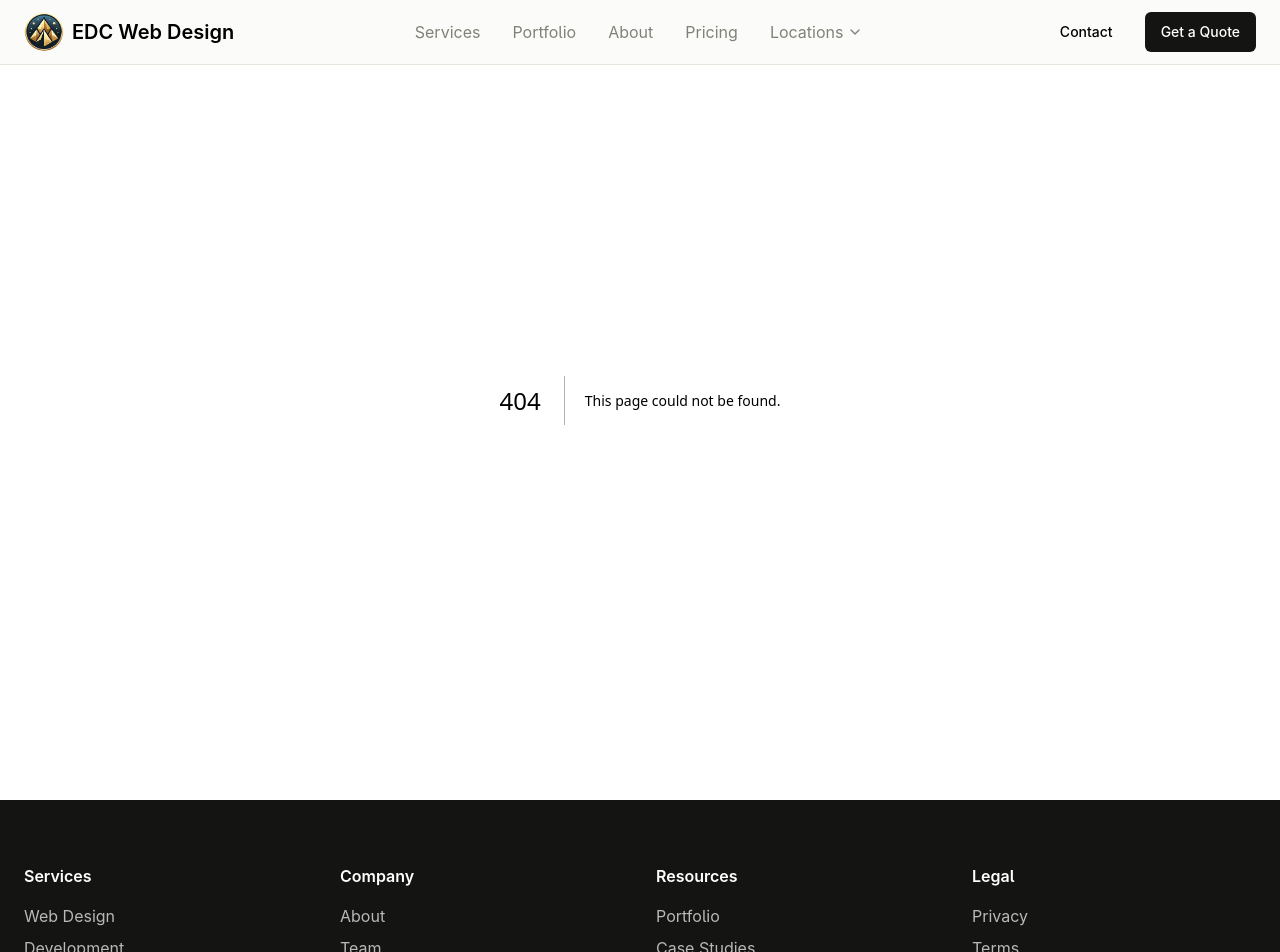
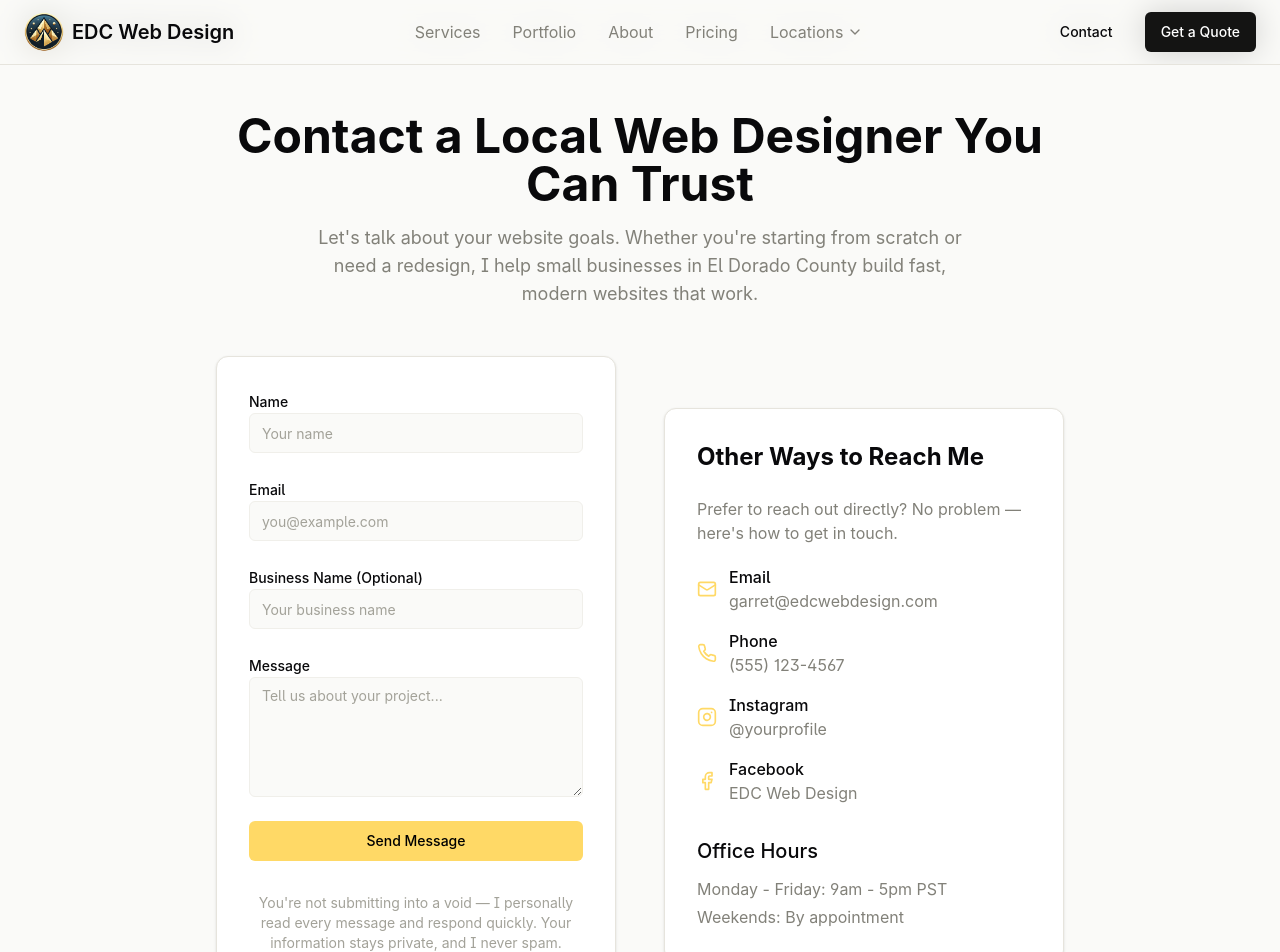
Before and after one commit to garretdgrant/edcw-next, a Next.js app: page /contact in a window 1280 px wide. Before the commit this address had no page. Shown: the top 952 px of the page. Built offline with nearby package versions, Linux system fonts and the light colour scheme.

Commit message:
chore: add contact page

```diff
--- /dev/null
+++ b/src/app/contact/page.tsx
@@ -0,0 +1,246 @@
+"use client";
+import React from "react";
+import { useForm } from "react-hook-form";
+import { z } from "zod";
+import { zodResolver } from "@hookform/resolvers/zod";
+import { Mail, Phone, Instagram, Facebook } from "lucide-react";
+import Navigation from "@/components/Navigation";
+import Footer from "@/components/Footer";
+import {
+  Form,
+  FormControl,
+  FormField,
+  FormItem,
+  FormLabel,
+  FormMessage,
+} from "@/components/ui/form";
+import { Input } from "@/components/ui/input";
+import { Textarea } from "@/components/ui/textarea";
+import { Button } from "@/components/ui/button";
+import { toast } from "@/hooks/use-toast";
+
+const formSchema = z.object({
+  name: z.string().min(2, {
+    message: "Name must be at least 2 characters.",
+  }),
+  email: z.string().email({
+    message: "Please enter a valid email address.",
+  }),
+  businessName: z.string().optional(),
+  message: z.string().min(10, {
+    message: "Message must be at least 10 characters.",
+  }),
+});
+
+type FormValues = z.infer<typeof formSchema>;
+
+const Contact = () => {
+  const form = useForm<FormValues>({
+    resolver: zodResolver(formSchema),
+    defaultValues: {
+      name: "",
+      email: "",
+      businessName: "",
+      message: "",
+    },
+  });
+
+  function onSubmit(values: FormValues) {
+    console.log(values);
+    toast({
+      title: "Message Sent!",
+      description:
+        "Thank you for reaching out. We&apos;ll get back to you within 24 hours.",
+    });
+    form.reset();
+  }
+
+  return (
+    <div className="flex flex-col min-h-screen">
+      <Navigation />
+      <div className="flex-1">
+        <div className="pt-28 pb-16 px-6 max-w-4xl mx-auto">
+          <h1 className="text-4xl md:text-5xl font-bold text-center mb-4">
+            Contact a Local Web Designer You Can Trust
+          </h1>
+          <p className="text-secondary text-center mb-12 text-lg max-w-2xl mx-auto">
+            Let&apos;s talk about your website goals. Whether you&apos;re
+            starting from scratch or need a redesign, I help small businesses in
+            El Dorado County build fast, modern websites that work.
+          </p>
+
+          <div className="grid md:grid-cols-2 gap-12">
+            <div className="bg-surface rounded-xl p-8 shadow-sm border border-border">
+              <Form {...form}>
+                <form
+                  onSubmit={form.handleSubmit(onSubmit)}
+                  className="space-y-6"
+                >
+                  <FormField
+                    control={form.control}
+                    name="name"
+                    render={({ field }) => (
+                      <FormItem>
+                        <FormLabel>Name</FormLabel>
+                        <FormControl>
+                          <Input placeholder="Your name" {...field} />
+                        </FormControl>
+                        <FormMessage />
+                      </FormItem>
+                    )}
+                  />
+
+                  <FormField
+                    control={form.control}
+                    name="email"
+                    render={({ field }) => (
+                      <FormItem>
+                        <FormLabel>Email</FormLabel>
+                        <FormControl>
+                          <Input placeholder="you@example.com" {...field} />
+                        </FormControl>
+                        <FormMessage />
+                      </FormItem>
+                    )}
+                  />
+
+                  <FormField
+                    control={form.control}
+                    name="businessName"
+                    render={({ field }) => (
+                      <FormItem>
+                        <FormLabel>Business Name (Optional)</FormLabel>
+                        <FormControl>
+                          <Input placeholder="Your business name" {...field} />
+                        </FormControl>
+                        <FormMessage />
+                      </FormItem>
+                    )}
+                  />
+
+                  <FormField
+                    control={form.control}
+                    name="message"
+                    render={({ field }) => (
+                      <FormItem>
+                        <FormLabel>Message</FormLabel>
+                        <FormControl>
+                          <Textarea
+                            placeholder="Tell us about your project..."
+                            className="min-h-[120px]"
+                            {...field}
+                          />
+                        </FormControl>
+                        <FormMessage />
+                      </FormItem>
+                    )}
+                  />
+
+                  <Button
+                    type="submit"
+                    className="w-full bg-accent text-black hover:bg-accent/90"
+                  >
+                    Send Message
+                  </Button>
+
+                  <div className="space-y-2 pt-2">
+                    <p className="text-sm text-center text-muted-foreground">
+                      You&apos;re not submitting into a void — I personally read
+                      every message and respond quickly. Your information stays
+                      private, and I never spam.
+                    </p>
+                    <p className="text-sm text-center text-muted-foreground">
+                      I&apos;ll get back to you within 24 hours.
+                    </p>
+                  </div>
+                </form>
+              </Form>
+            </div>
+
+            <div className="flex flex-col justify-center">
+              <div className="bg-surface rounded-xl p-8 shadow-sm border border-border h-fit">
+                <h2 className="text-2xl font-bold mb-6">
+                  Other Ways to Reach Me
+                </h2>
+
+                <p className="text-secondary mb-5">
+                  Prefer to reach out directly? No problem — here&apos;s how to
+                  get in touch.
+                </p>
+
+                <div className="space-y-4">
+                  <div className="flex items-center">
+                    <Mail className="h-5 w-5 text-accent mr-3" />
+                    <div>
+                      <p className="font-medium">Email</p>
+                      <a
+                        href="mailto:garret@edcwebdesign.com"
+                        className="text-secondary hover:text-primary transition-colors"
+                      >
+                        garret@edcwebdesign.com
+                      </a>
+                    </div>
+                  </div>
+
+                  <div className="flex items-center">
+                    <Phone className="h-5 w-5 text-accent mr-3" />
+                    <div>
+                      <p className="font-medium">Phone</p>
+                      <p className="text-secondary">(555) 123-4567</p>
+                    </div>
+                  </div>
+
+                  <div className="flex items-center">
+                    <Instagram className="h-5 w-5 text-accent mr-3" />
+                    <div>
+                      <p className="font-medium">Instagram</p>
+                      <a
+                        href="https://instagram.com/yourprofile"
+                        className="text-secondary hover:text-primary transition-colors"
+                      >
+                        @yourprofile
+                      </a>
+                    </div>
+                  </div>
+
+                  <div className="flex items-center">
+                    <Facebook className="h-5 w-5 text-accent mr-3" />
+                    <div>
+                      <p className="font-medium">Facebook</p>
+                      <a
+                        href="https://facebook.com/yourpage"
+                        className="text-secondary hover:text-primary transition-colors"
+                      >
+                        EDC Web Design
+                      </a>
+                    </div>
+                  </div>
+                </div>
+
+                <div className="mt-8">
+                  <h3 className="text-xl font-medium mb-3">Office Hours</h3>
+                  <p className="text-secondary mb-1">
+                    Monday - Friday: 9am - 5pm PST
+                  </p>
+                  <p className="text-secondary">Weekends: By appointment</p>
+                </div>
+              </div>
+            </div>
+          </div>
+
+          <div className="mt-12 text-sm text-center text-muted-foreground max-w-3xl mx-auto">
+            <p>
+              EDC Web Design is based in El Dorado County, CA. I proudly serve
+              clients in Placerville, El Dorado Hills, Cameron Park, and nearby
+              areas. If you&apos;re searching for a reliable local web designer,
+              you&apos;re in the right place.
+            </p>
+          </div>
+        </div>
+      </div>
+      <Footer />
+    </div>
+  );
+};
+
+export default Contact;
--- a/src/components/Navigation.tsx
+++ b/src/components/Navigation.tsx
@@ -88,10 +88,12 @@ const Navigation = () => {
         </div>
 
         <div className="hidden md:flex items-center space-x-4">
-          <Button variant="ghost" className="hidden md:inline-flex">
-            Contact
+          <Button variant="ghost" className="hidden md:inline-flex" asChild>
+            <Link href="/contact">Contact</Link>
           </Button>
-          <Button className="text-white">Get a Quote</Button>
+          <Button className="text-white" asChild>
+            <Link href="/contact">Get a Quote</Link>
+          </Button>
         </div>
 
         {/* Mobile Navigation */}
```
